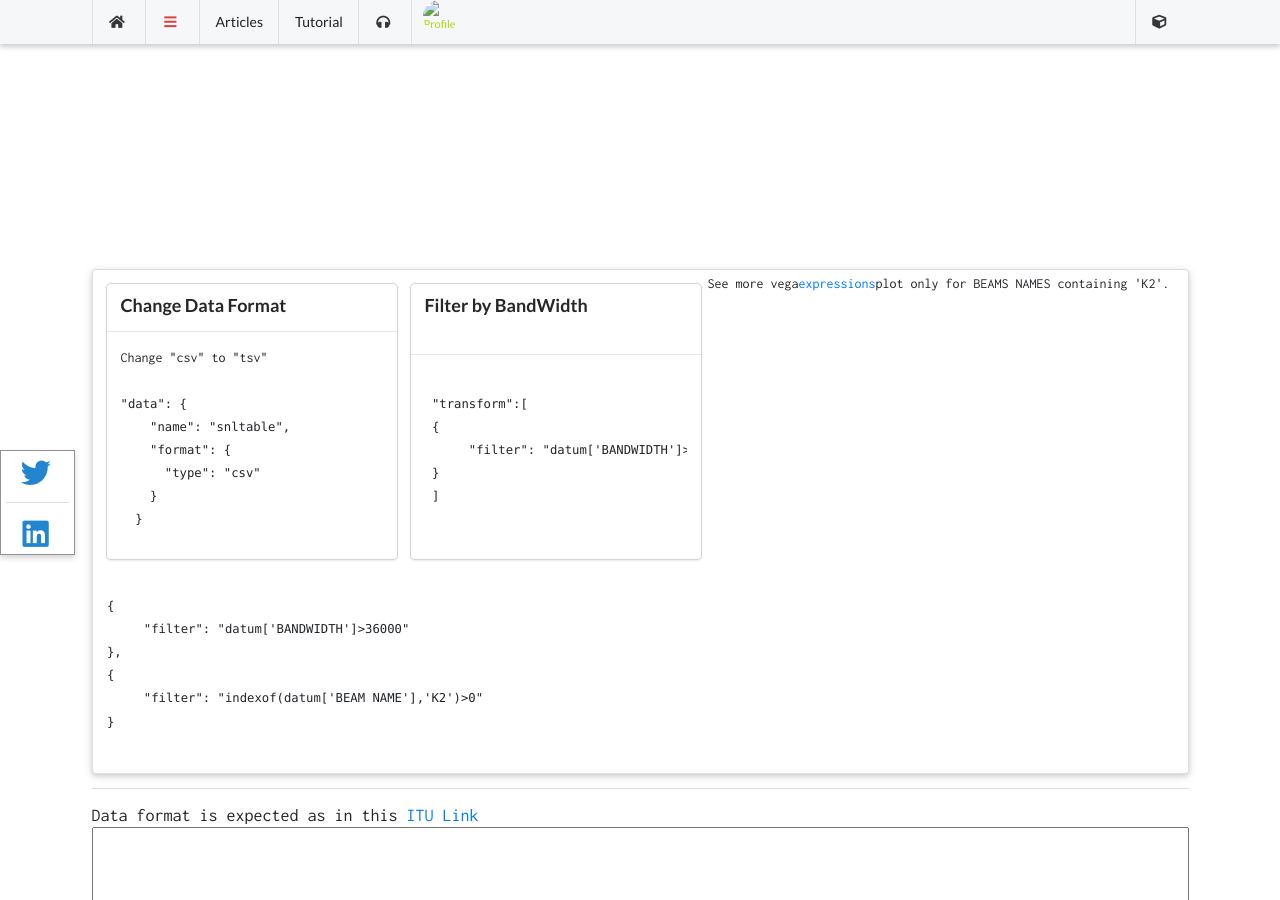
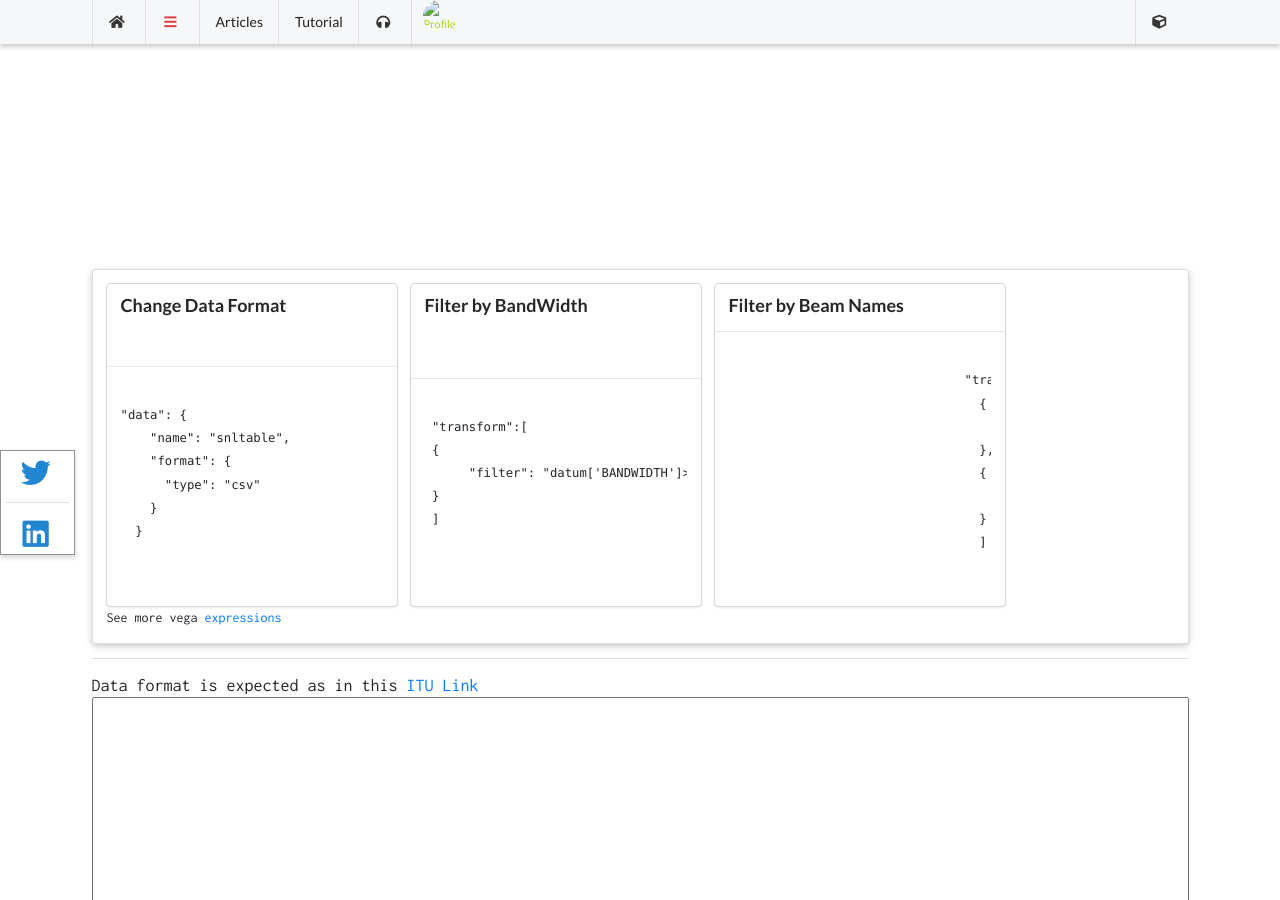
Before and after one commit to wiless/wiless.github.io, a Jekyll site: the page built from _apps/snl.html, in a window 1280 px wide and 900 px high, scrolled down 572 px. Built offline with Jekyll 4.4.1, drawn with Linux system fonts in a browser that asks for light colours; nearby versions of some CDN libraries; some web fonts are replaced; comment, search, counter and statistics services are not loaded; a style sheet for code colours, icons or effects is not loaded.

Commit message:
Update snl.html

```diff
--- a/_apps/snl.html
+++ b/_apps/snl.html
@@ -44,7 +44,6 @@ title: SNL Spectrum Viewer
                             <div class="header">Change Data Format</div>
                         </div>
                         <div class="content">
-Change "csv" to "tsv"
                             <pre><code class="json">
 "data": {
     "name": "snltable",
@@ -71,19 +70,27 @@ Change "csv" to "tsv"
                         </div>
                     </div>
 
-See more vega <a target=_blank href="https://vega.github.io/vega/docs/expressions/"> expressions </a>
-plot only for BEAMS NAMES containing 'K2'.
-<pre>
-<code class="json">
+                    <div class="ui card">
+                        <div class="content"> <div class="header">Filter by Beam Names</div></div>
+                        <div class="content">
+                            <pre><code class="json">
+                                "transform":[
                                   {
                                     "filter": "datum['BANDWIDTH']>36000"
                                   },
                                   {
                                     "filter": "indexof(datum['BEAM NAME'],'K2')>0"
                                   }
-</code>
-</pre>
+                                  ]
+                            </code></pre>
+
                         </div>
+                    </div>
+                </div>
+
+                See more vega <a target=_blank href="https://vega.github.io/vega/docs/expressions/"> expressions
+                </a>
+
             </div>
 	<div class="ui divider"></div>
 
```
Lines whose indentation alone changed are shown as unchanged.
